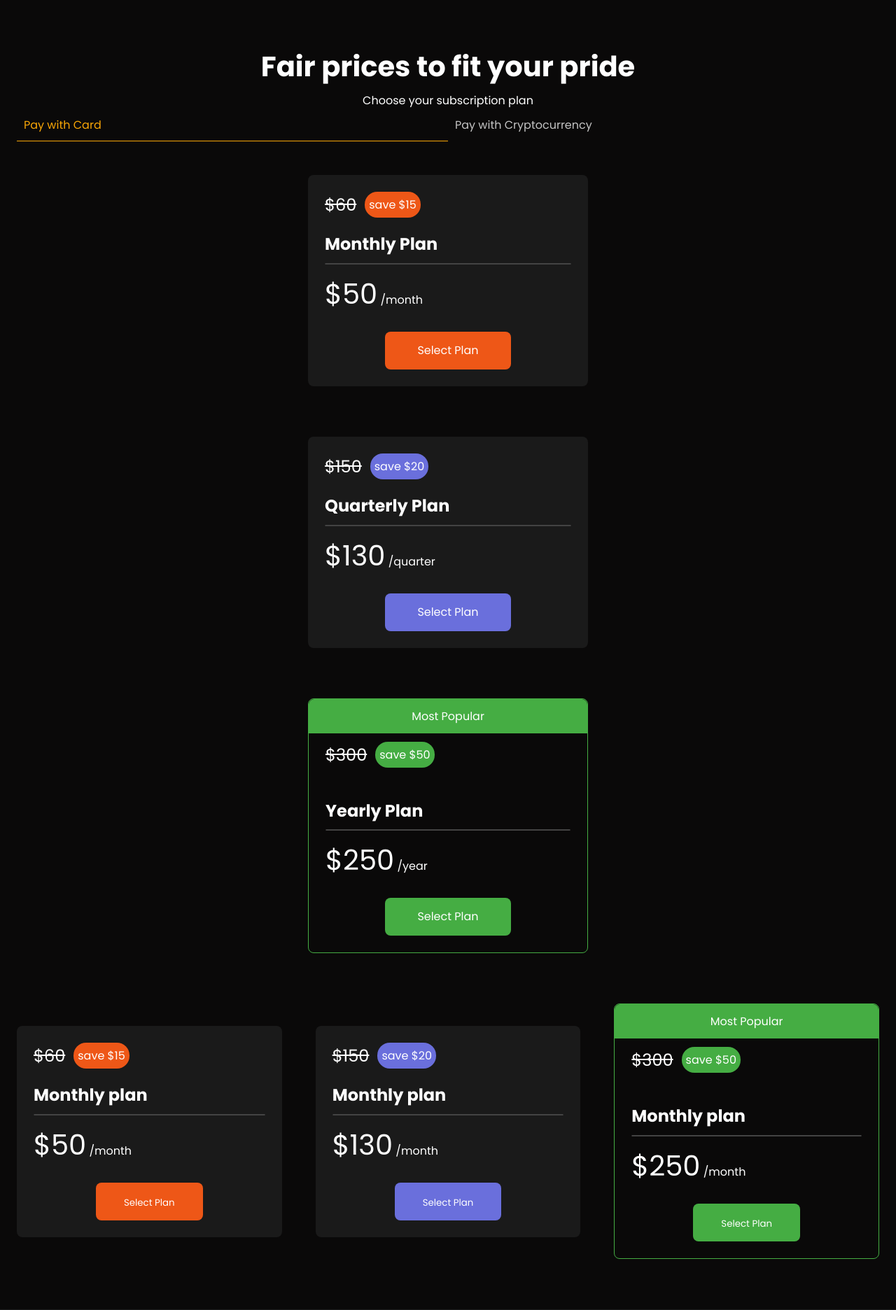
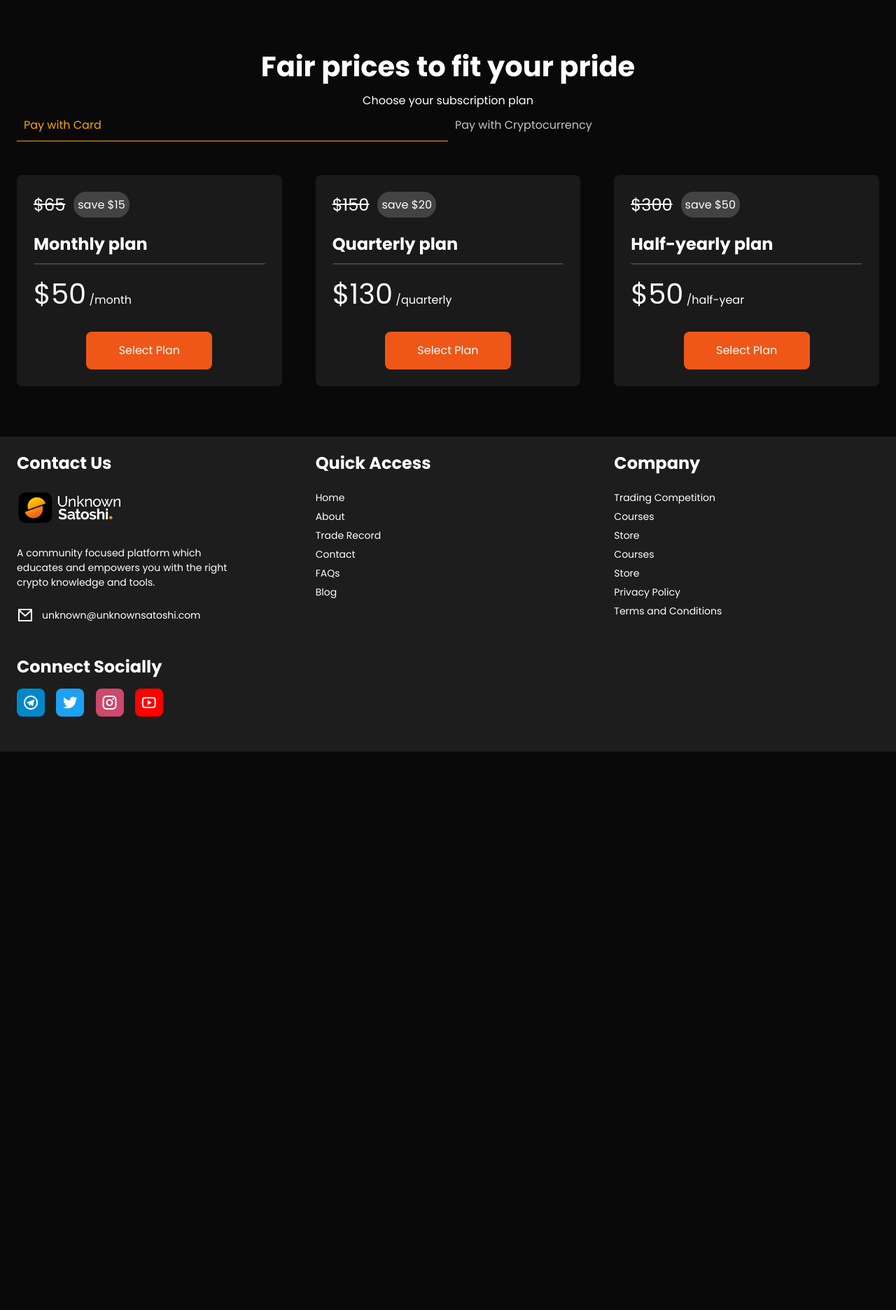
Before and after one commit to matmaxgraphics/unknownsatoshi, a Django app: page /subscription/ in a window 1280 px wide. Shown: the part 1534-3406 px from the top of the page at 70% size. After the commit the page ends 2608 px from the top, so only its background shows below. Run offline with Django 3.2, Linux system fonts and the light colour scheme; data comes from the database, SQL or seed files in the repository.

Commit message:
adjusted pricing plan table

```diff
--- a/unknownsatoshi/cms/templates/cms/blog.html
+++ b/unknownsatoshi/cms/templates/cms/blog.html
@@ -82,7 +82,7 @@
                     {% else %}
 
                     <div class="navbar__Link">
-                                    <a class="btn hire-btn"  href="{% url 'login' %}">Sign Up</a>
+                                    <a class="btn hire-btn"  href="{% url 'user-login' %}">Sign Up</a>
                                     </div>
 
                     {% endif%}
--- a/unknownsatoshi/cms/templates/cms/subscription.html
+++ b/unknownsatoshi/cms/templates/cms/subscription.html
@@ -123,7 +123,6 @@
                 <p>Choose your subscription plan</p>
             </div>
 
-
             <div class="payment-option">
                 <!-- Tabs -->
                 <ul id="nav-tab" class="switcher">
@@ -134,55 +133,46 @@
 
                 <!-- Tab panes -->
                 <div class="tab-content">
-
                   <div class="tab-pane active" id="card">
-                    {% if plans %}
-                        {% for plan in plans %}
                     <div class="pricing-container">
                         <div class="plan-wrapper">
-                                    {% if plan.price == 50 %}
-                                        <div class="plan-box" style="max-width: 400px;">
+                            <div class="plan-box">
                                 <div class="discount">
-                                                <p><del>$60</del></p>
+                                    <p><del>$65</del></p>
                                     <p class="saved primary">save $15</p>
                                 </div>
-                                            <h4>{{plan.title|title}}</h4>
+                                <h4>Monthly plan</h4>
                                 <hr>
-                                            <p class="duration"><span>${{plan.price}}</span> /month</p>
-                                            <a href="{% url 'register' %}" class="btn primary">Select Plan</a>
+                                <p class="duration"><span>$50</span> /month</p>
+                                <a href="register.html" class="btn">Select Plan</a>
                             </div>
-                                    {% elif plan.price == 130 %}
-                                        <div class="plan-box" style="max-width: 400px;">
+
+                            <div class="plan-box">
                                 <div class="discount">
                                     <p><del>$150</del></p>
-                                                <p class="saved purple">save $20</p>
+                                    <p class="saved primary">save $20</p>
                                 </div>
-                                            <h4>{{plan.title|title}}</h4>
+                                <h4>Quarterly plan</h4>
                                 <hr>
-                                            <p class="duration"><span>${{plan.price}}</span> /quarter</p>
-                                            <a href="{% url 'register' %}" class="btn purple">Select Plan</a>
+                                <p class="duration"><span>$130</span> /quarterly</p>
+                                <a href="register.html" class="btn">Select Plan</a>
                             </div>
-                                    {% else %}
-                                        <div class="plan-box popular-box" style="max-width: 400px;">
-                                            <p class="popular">Most Popular</p>
-                                            <div class="discount popular-discount">
+
+                            <div class="plan-box">
+                                <div class="discount">
                                     <p><del>$300</del></p>
-                                                <p class="saved success">save $50</p>
+                                    <p class="saved primary">save $50</p>
                                 </div>
-                                            <main>
-                                                <h4>{{plan.title|title}}</h4>
+                                <h4>Half-yearly plan</h4>
                                 <hr>
-                                                <p class="duration"><span>${{plan.price}}</span> /year</p>
-                                                <a href="{% url 'register' %}" class="btn success">Select Plan</a>
-                                            </main>
+                                <p class="duration"><span>$50</span> /half-year</p>
+                                <a href="register.html" class="btn">Select Plan</a>
                             </div>
-                                    {% endif %}
+
+
                         </div>
                     </div>
-                        {% endfor %}
-                    {% endif %}
                   </div>
-
 
                   <div class="tab-pane" id="crypto">
                     <!--=======PAYMENT VIA CRYPTO ============-->
@@ -199,11 +189,11 @@
                                 </div>
                                 <div class="address-input">
                                     <label for="usdt-bep20">USDT(BEP20)</label>
-                                        <input type="text" id="wallet-address" name="usdt-bep20" class="input-field" value="0x3b1ec9574a0b1b643db349D8d30392dBeFC8CdD2">
+                                    <input type="text" id="wallet-address-1" name="usdt-bep20" class="input-field" value="0x3b1ec9574a0b1b643db349D8d30392dBeFC8CdD2">
                                 </div>
                                 <div class="address-input">
                                     <label for="usdt-erc20">USDT(ERC20)</label>
-                                        <input type="text" id="wallet-address" name="usdt-erc20" class="input-field" value="0x3b1ec9574a0b1b643db349D8d30392dBeFC8CdD2">
+                                    <input type="text" id="wallet-address-2" name="usdt-erc20" class="input-field" value="0x3b1ec9574a0b1b643db349D8d30392dBeFC8CdD2">
                                 </div>
                                 <div class="btn-group">
                                 <small class="warning"><span>Note:</span> verify network and wallets address twice before payment</small>
@@ -221,7 +211,6 @@
                         </aside>
                     </main>
                     <!--END OF MODAL WINDOW-->
-                    </div>
 
 
                     <div class="pricing-container">
--- a/unknownsatoshi/static/css/style.css
+++ b/unknownsatoshi/static/css/style.css
@@ -1402,6 +1402,9 @@ footer .footer-content__item .links a:hover {
   grid-template-columns: repeat(auto-fit, minmax(290px, 1fr));
   gap: 0.7rem;
   place-items: center;
+}
+.blog-post__section .articleCard, .blog-post__section .newsCard, .blog-post__section .storyCard {
+  display: none;
 }
 .blog-post__section .blog-post__card {
   max-width: 360px;
@@ -1919,12 +1922,13 @@ footer .footer-content__item .links a:hover {
   font-size: 24px;
 }
 .pricing-section .plan-wrapper .plan-box .discount .saved {
+  background-color: #222222;
   padding: 6px;
   border-radius: 18px;
   margin-left: 12px;
 }
 .pricing-section .plan-wrapper .plan-box .discount .primary {
-  background-color: #EE5717;
+  background-color: #434343;
 }
 .pricing-section .plan-wrapper .plan-box .discount .purple {
   background-color: #6A6FDC;
```
Lines whose indentation alone changed are shown as unchanged.
